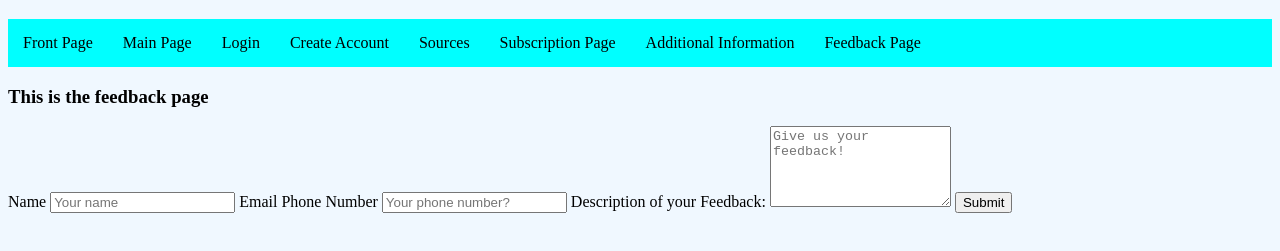
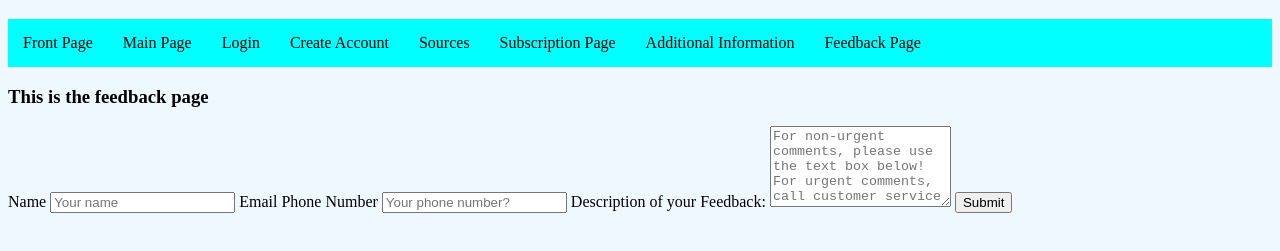
Before and after one commit to ismith14/JIM-Software-Baywatch, a website: page public/feedback.html in a window 1280 px wide. Shown: the part 61-312 px from the top of the page. Drawn offline with Linux system fonts and the light colour scheme.

Commit message:
Update feedback.html

```diff
--- a/public/feedback.html
+++ b/public/feedback.html
@@ -38,7 +38,7 @@
 
 
    <label for="description_feedback">Description of your Feedback:</label>
-<textarea name="description_feedback" id="description_feedback" placeholder="Give us your feedback!" rows="5" required></textarea>
+<textarea name="description_feedback" id="description_feedback" placeholder="For non-urgent comments, please use the text box below! For urgent comments, call customer service at 800-000-000" rows="5" required></textarea>
 
 <input name="submit" type="submit" value="Submit">
 </form></p>
```
